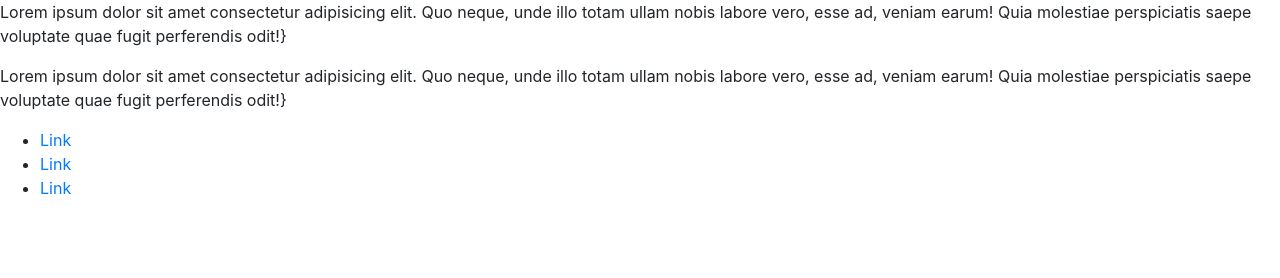
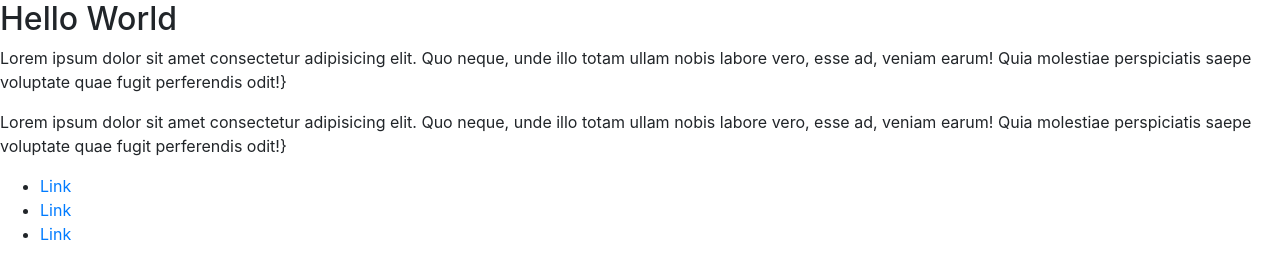
Before and after one commit to matias89/blog, a plain HTML site: page index.html in a window 1280 px wide. Drawn offline with nearby package versions, Linux system fonts and the light colour scheme.

Commit message:
Header agregado

```diff
--- a/index.html
+++ b/index.html
@@ -7,6 +7,9 @@
     <link rel="stylesheet" href="https://stackpath.bootstrapcdn.com/bootstrap/4.4.1/css/bootstrap.min.css" integrity="sha384-Vkoo8x4CGsO3+Hhxv8T/Q5PaXtkKtu6ug5TOeNV6gBiFeWPGFN9MuhOf23Q9Ifjh" crossorigin="anonymous" />
 </head>
 <body>
+  <div role="header">
+    <h2>Hello World</h2>
+  </div>
   <P>Lorem ipsum dolor sit amet consectetur adipisicing elit. Quo neque, unde illo totam ullam nobis labore vero, esse ad, veniam earum! Quia molestiae perspiciatis saepe voluptate quae fugit perferendis odit!}</P>
   <P>Lorem ipsum dolor sit amet consectetur adipisicing elit. Quo neque, unde illo totam ullam nobis labore vero, esse ad, veniam earum! Quia molestiae perspiciatis saepe voluptate quae fugit perferendis odit!}</P>
   <nav>
```
